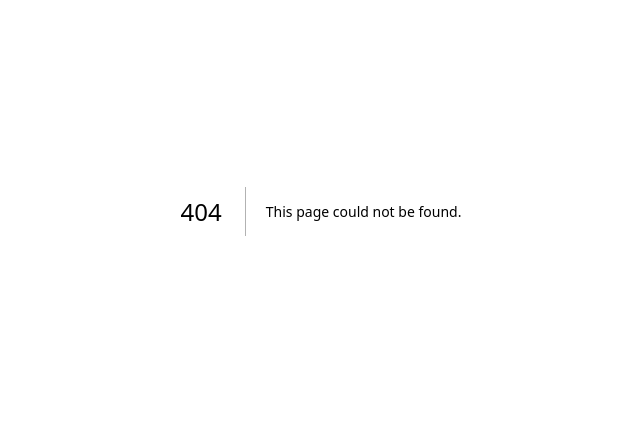
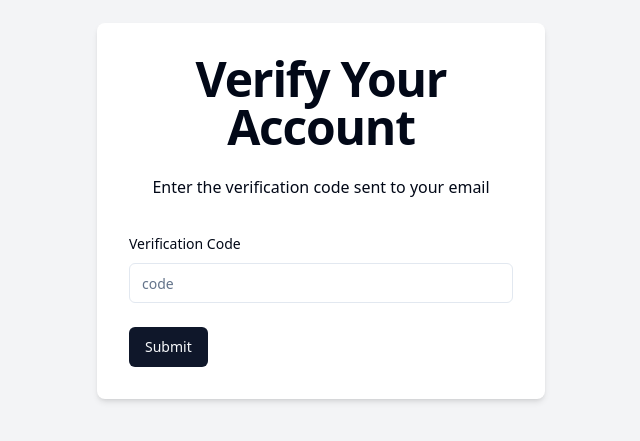
Before and after one commit to sarvajeet-hue/Mystry-Message-App, a Next.js app: page /verify/1 in a window 1280 px wide. Before the commit this address had no page. Shown: the part 189-630 px from the top of the page, without its empty margins (319-959 px from the left). Built offline with nearby package versions, Linux system fonts and the light colour scheme.

Commit message:
completed the verification code

```diff
--- a/src/app/(auth)/sign-in/page.tsx
+++ b/src/app/(auth)/sign-in/page.tsx
@@ -12,7 +12,7 @@
 
               <label>
                 Email :
-                <input className=" border-black border-2 p-2 " type="email" placeholder="email" />
+                <input type="email" placeholder="email" />
               </label>
 
         </form>
--- a/src/app/(auth)/sign-up/page.tsx
+++ b/src/app/(auth)/sign-up/page.tsx
@@ -29,6 +29,7 @@
 
 
   const debounced = useDebounceCallback(setUsername, 300);
+  console.log("debounced" , debounced)
 
 
   const router = useRouter();
@@ -162,7 +163,7 @@
                 {
                   isSubmitting ? (
                     <>
-                      Loading...
+                      Please Wait...
                     </>
                   )
                   :
--- /dev/null
+++ b/src/app/(auth)/verify/[username]/page.tsx
@@ -0,0 +1,84 @@
+"use client";
+
+import { Button } from "@/components/ui/button";
+import {
+  FormControl,
+  FormField,
+  FormItem,
+  FormLabel,
+  FormMessage,
+} from "@/components/ui/form";
+import { Input } from "@/components/ui/input";
+import { verifySchema } from "@/schemas/verifySchemas";
+import { apiResponse } from "@/types/apiResponseType";
+import { zodResolver } from "@hookform/resolvers/zod";
+import axios, { AxiosError } from "axios";
+import { useParams } from "next/navigation";
+import { useRouter } from "next/navigation";
+
+import React from "react";
+import { FormProvider, useForm } from "react-hook-form";
+import { z } from "zod";
+
+const verifyAccount = () => {
+  const router = useRouter();
+  const params = useParams<{ username: string }>();
+
+  console.log("params", params);
+
+  const form = useForm<z.infer<typeof verifySchema>>({
+    resolver: zodResolver(verifySchema),
+  });
+
+  const onSubmit = async (data: z.infer<typeof verifySchema>) => {
+    console.log("data", data);
+    const username = params.username;
+
+    try {
+      const verify_code = await axios.post("/api/verify-code", {
+        username,
+        code: data.code,
+      });
+
+      router.replace("sign-in");
+    } catch (error) {
+      console.error("error in signup of user", error);
+      const axiosError = error as AxiosError<apiResponse>;
+
+
+    }
+  };
+
+  return (
+    <div className="flex justify-center items-center min-h-screen bg-gray-100">
+      <div className="w-full max-w-md p-8 space-y-8 bg-white rounded-lg shadow-md">
+
+        <div className="text-center">
+            <h1 className="text-4xl font-extrabold tracking-tight lg:text-5xl mb-6">Verify Your Account</h1>
+            <p className="mb-4">Enter the verification code sent to your email</p>
+        </div>
+        <FormProvider {...form}>
+          <form className="space-y-6" onSubmit={form.handleSubmit(onSubmit)}>
+            <FormField
+              control={form.control}
+              name="code"
+              render={({ field }) => (
+                <FormItem>
+                  <FormLabel>Verification Code</FormLabel>
+                  <FormControl>
+                    <Input placeholder="code" {...field} />
+                  </FormControl>
+
+                  <FormMessage />
+                </FormItem>
+              )}
+            />
+            <Button type="submit">Submit</Button>
+          </form>
+        </FormProvider>
+      </div>
+    </div>
+  );
+};
+
+export default verifyAccount;
--- a/src/schemas/signInSchemas.ts
+++ b/src/schemas/signInSchemas.ts
@@ -1,6 +1,4 @@
 import {z} from 'zod'
-
-
 
 export const signInSchema = z.object({
 
```
